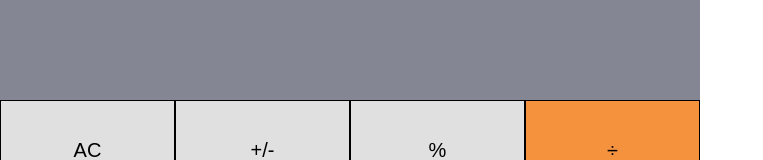
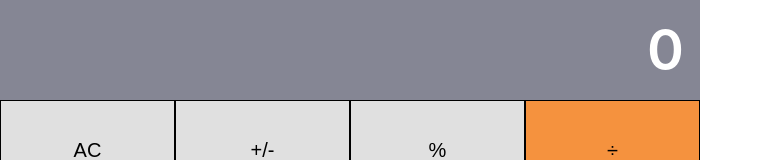
Before and after one commit to bertil291utn/calculator.apk, a React (Create React App) app: page / in a window 1280 px wide. Shown: the top 160 px of the page, without its empty margins (0-763 px from the left). Built offline with nearby package versions, Linux system fonts and the light colour scheme.

Commit message:
Display compnent default zero value

```diff
--- a/src/components/App.js
+++ b/src/components/App.js
@@ -22,9 +22,10 @@ class App extends Component {
 
   render() {
     const { total, next, operation } = this.state;
+    const displayValue = `${total}${operation}${next}`.replace(/null/g, '');
     return (
       <div className="App">
-        <Display value={`${total}${operation}${next}`.replace(/null/g, '')} />
+        <Display value={displayValue || undefined} />
         <ButtonPanel handleClick={this.handleClick} />
       </div>
     );
```
